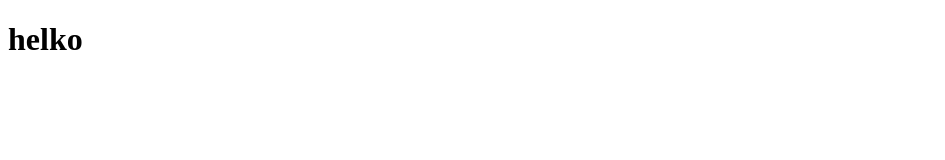
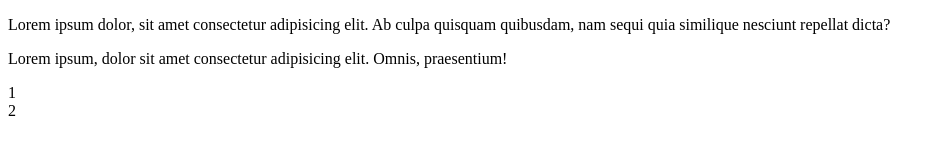
Before and after one commit to nafij-islam/test, a plain HTML site: page index.html in a window 1280 px wide. Shown: the whole page, without its empty margins (0-945 px from the left). Drawn offline with Linux system fonts and the light colour scheme.

Commit message:
new markup add

```diff
--- a/index.html
+++ b/index.html
@@ -6,6 +6,11 @@
     <title>hometask</title>
 </head>
 <body>
-    <h1>helko</h1>
+    <p>Lorem ipsum dolor, sit amet consectetur adipisicing elit. Ab culpa quisquam quibusdam, nam sequi quia similique nesciunt repellat dicta?</p>
+    <p>Lorem ipsum, dolor sit amet consectetur adipisicing elit. Omnis, praesentium!</p>
+    <div class="div">
+        <div>1</div>
+        <div>2</div>
+    </div>
 </body>
 </html>
```
